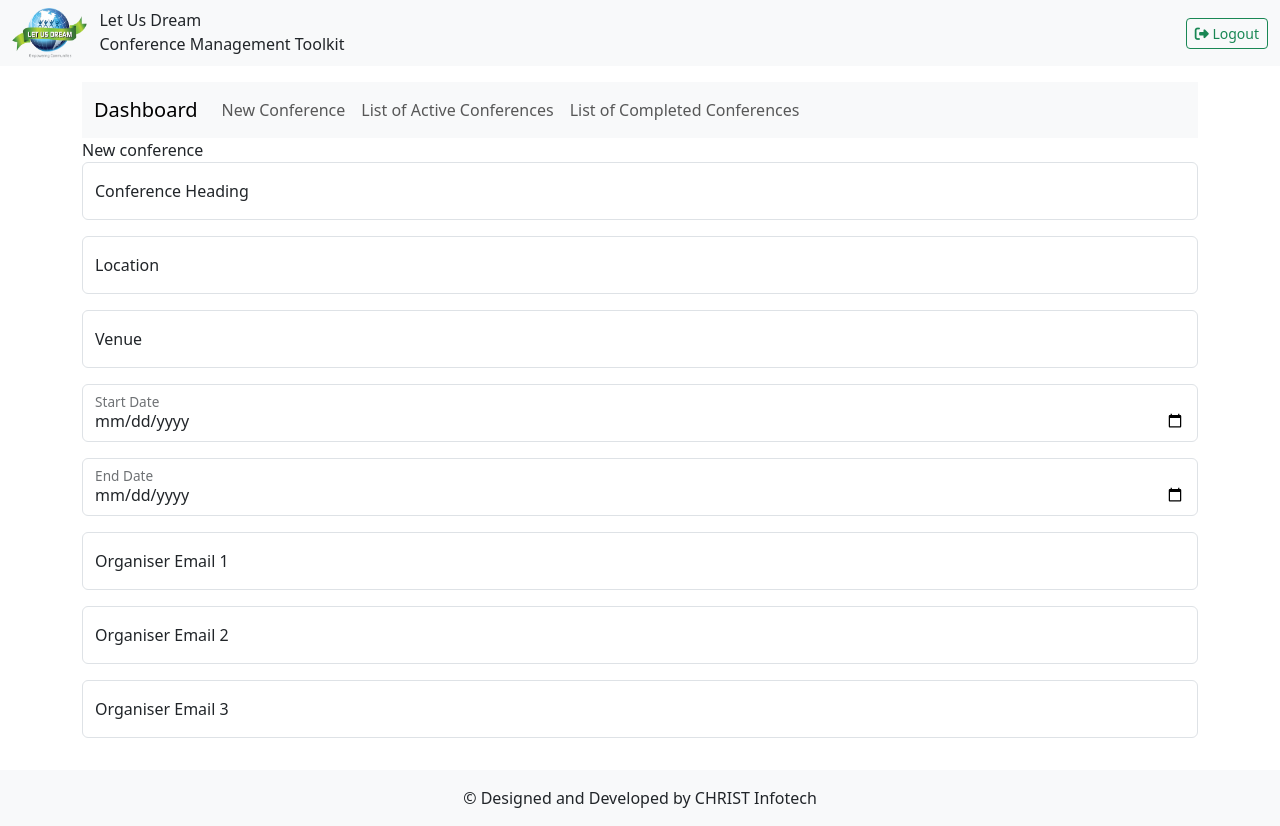
After one commit to CHRISTInfotech/ludconf, a Django app: page /admin_conference_create in a window 1280 px wide. The commit adds this page. Run offline with Django 5.2, Linux system fonts and the light colour scheme; the visitor is signed in with stand-in values (Sample User, id 1).

Commit message:
create conference work

```diff
--- a/conference/urls.py
+++ b/conference/urls.py
@@ -1,7 +1,11 @@
 from django.urls import path
 
-from conference.views import home
+from conference.views import home, ludlogin, admindashboard, adminconferencecreate, ludlogout
 
 urlpatterns = [
-    path('',home,name='home')
+    path('',home,name='home'),
+    path('login',ludlogin,name='ludlogin'),
+    path('logout',ludlogout,name='ludlogout'),
+    path('admin_dashboard',admindashboard,name='admin_dashboard'),
+    path('admin_conference_create',adminconferencecreate,name='admin_conference_create'),
 ]
--- a/conference/views.py
+++ b/conference/views.py
@@ -1,5 +1,41 @@
-from django.shortcuts import render
+from django.contrib import messages
+from django.contrib.auth import login, logout, authenticate
+from django.shortcuts import render, redirect
+
 
 # Create your views here.
 def home(request):
     return render(request,'conference/index.html')
+
+def ludlogin(request):
+    if request.method.lower() == 'post':
+        username = request.POST.get('email')
+        password = request.POST.get('password')
+        user = authenticate(username=username, password=password)
+        if user is not None:
+            login(request, user)
+            return redirect('admin_dashboard')
+        else:
+            messages.error(request, 'Invalid credentials')
+            return redirect('ludlogin')
+    else:
+        return render(request,'userauth/login.html')
+
+
+def ludlogout(request):
+    if request.user.is_authenticated:
+        logout(request.user)
+    return redirect('home')
+
+def admindashboard(request):
+    if request.user.is_authenticated and request.user.is_superuser:
+        return render(request,'siteadmin/dashboard.html')
+    else:
+        return redirect('home')
+
+
+def adminconferencecreate(request):
+    if request.user.is_authenticated and request.user.is_superuser:
+        return render(request,'siteadmin/newconference.html')
+    else:
+        return redirect('home')
--- /dev/null
+++ b/static/css/base.css
@@ -0,0 +1,9 @@
+body {
+  display: flex;
+  flex-direction: column;
+  min-height: 100vh; /* Ensure the body takes up the full viewport height */
+}
+
+.main-container {
+  flex: 1; /* Allow the main content to grow and push the footer down */
+}
--- a/templates/base.html
+++ b/templates/base.html
@@ -12,16 +12,21 @@
           integrity="sha512-SnH5WK+bZxgPHs44uWIX+LLJAJ9/2PkPKZ5QiAj6Ta86w+fsb2TkcmfRyVX3pBnMFcV7oQPJkl9QevSCWr3W6A=="
           crossorigin="anonymous" referrerpolicy="no-referrer"/>
     <link rel="icon" type="image/x-icon" href="{% static 'img/logo.png' %}">
+    <link rel="stylesheet" href="{% static 'css/base.css' %}">
 </head>
 
 <body>
 
 {% include 'partials/header.html' %}
 
-<div class="container m-auto my-3">
+<div class="container main-container m-auto my-3">
     {% block content %}
 
     {% endblock content %}
+</div>
+
+<div class="container">
+    {% include 'partials/messages.html' %}
 </div>
 
 {% include 'partials/footer.html' %}
--- a/templates/conference/index.html
+++ b/templates/conference/index.html
@@ -24,7 +24,7 @@
                                     Participate
                                 </a>
                             </div>
-                            <h5 class="card-title">LUD Community Conference - Bangalore</h5>
+                            <h5 class="card-title text-wrap">LUD Community Conference - Bangalore</h5>
                             <hr/>
                             <p class="card-text">
                                 This is a wider card with supporting text below as a natural lead-in to
--- a/templates/partials/header.html
+++ b/templates/partials/header.html
@@ -1,16 +1,26 @@
 {% load static %}
 <nav class="navbar bg-body-tertiary">
     <div class="container-fluid">
-        <a class="navbar-brand fs-6" href="#">
+        <div class="d-flex">
             <img src="{% static 'img/logo.png' %}" alt="Logo" width="75" height="50"
                  class="d-inline-block align-text-center">
-            &nbsp; &nbsp; Let Us Dream | Conference Management Toolkit
-        </a>
-        <form class="d-flex" role="search">
-            <a class="btn btn-sm btn-outline-success" type="submit">
-                <i class="fa-solid fa-right-to-bracket"></i>
-                Login
+            <a class="text-wrap text-dark text-decoration-none" href="{% url 'home' %}">
+                &nbsp;&nbsp; Let Us Dream <br>
+                &nbsp;&nbsp; Conference Management Toolkit
             </a>
+        </div>
+        <form class="d-flex">
+            {% if not request.user.is_authenticated %}
+                <a class="btn btn-sm btn-outline-success " href="{% url 'ludlogin' %}">
+                    <i class="fa-solid fa-right-to-bracket"></i>
+                    Login
+                </a>
+            {% else %}
+                <a class="btn btn-sm btn-outline-success " href="{% url 'ludlogout' %}">
+                    <i class="fa-solid fa-right-from-bracket"></i>
+                    Logout
+                </a>
+            {% endif %}
         </form>
     </div>
 </nav>
--- /dev/null
+++ b/templates/partials/messages.html
@@ -0,0 +1,7 @@
+{% if messages %}
+    <ul class="messages mb-2 py-2">
+        {% for message in messages %}
+            <li{% if message.tags %} class="{{ message.tags }}"{% endif %}>{{ message }}</li>
+        {% endfor %}
+    </ul>
+{% endif %}
--- /dev/null
+++ b/templates/partials/nav.html
@@ -0,0 +1,21 @@
+<nav class="navbar navbar-expand bg-body-tertiary">
+  <div class="container-fluid">
+    <a class="navbar-brand" href="{% url 'admin_dashboard' %}">Dashboard</a>
+    <button class="navbar-toggler" type="button" data-bs-toggle="collapse" data-bs-target="#navbarNavAltMarkup" aria-controls="navbarNavAltMarkup" aria-expanded="false" aria-label="Toggle navigation">
+      <span class="navbar-toggler-icon"></span>
+    </button>
+    <div class="collapse navbar-collapse" id="navbarNavAltMarkup">
+      <div class="navbar-nav">
+        <a class="nav-link" aria-current="page" href="{% url 'admin_conference_create' %}">
+            New Conference
+        </a>
+        <a class="nav-link" href="#">
+            List of Active Conferences
+        </a>
+        <a class="nav-link" href="#">
+            List of Completed Conferences
+        </a>
+      </div>
+    </div>
+  </div>
+</nav>
--- /dev/null
+++ b/templates/siteadmin/newconference.html
@@ -0,0 +1,48 @@
+{% extends 'base.html' %}
+{% load static %}
+
+{% block content %}
+
+    {% include 'partials/nav.html' %}
+
+    <div class="">
+        New conference
+
+        <form method="POST">
+            <div class="form-floating mb-3">
+                <input type="text" class="form-control" id="conferenceHeading" name="conferenceHeading" placeholder="Conference Heading" required>
+                <label for="conferenceHeading">Conference Heading</label>
+            </div>
+            <div class="form-floating mb-3">
+                <input type="text" class="form-control" id="location" name="location" placeholder="Location" required>
+                <label for="location">Location</label>
+            </div>
+            <div class="form-floating mb-3">
+                <input type="text" class="form-control" id="venue" name="venue" placeholder="Venue" required>
+                <label for="venue">Venue</label>
+            </div>
+            <div class="form-floating mb-3">
+                <input type="date" class="form-control" id="fromdate" name="fromdate" placeholder="From Date" required>
+                <label for="fromdate">Start Date</label>
+            </div>
+            <div class="form-floating mb-3">
+                <input type="date" class="form-control" id="enddate" name="enddate" placeholder="End Date" required>
+                <label for="enddate">End Date</label>
+            </div>
+            <div class="form-floating mb-3">
+                <input type="email" class="form-control" id="org1" name="org1" placeholder="Organiser 1" required>
+                <label for="org1">Organiser Email 1</label>
+            </div>
+            <div class="form-floating mb-3">
+                <input type="email" class="form-control" id="org2" name="org2" placeholder="Organiser 2" required>
+                <label for="org2">Organiser Email 2</label>
+            </div>
+            <div class="form-floating mb-3">
+                <input type="email" class="form-control" id="org3" name="org3" placeholder="Organiser 3" required>
+                <label for="org3">Organiser Email 3</label>
+            </div>
+        </form>
+
+    </div>
+
+{% endblock content %}
```
Also changed, not shown: templates/siteadmin/activeconference.html (added, +12 -0 lines), templates/siteadmin/dashboard.html (added, +12 -0 lines), templates/siteadmin/listconferences.html (added, +12 -0 lines), templates/userauth/login.html (added, +29 -0 lines), templates/partials/organiser-nav.html (deleted), templates/partials/participant-nav.html (deleted), templates/userauth/registration.html (added), templates/users/login.html (deleted), templates/users/registration.html (deleted).
